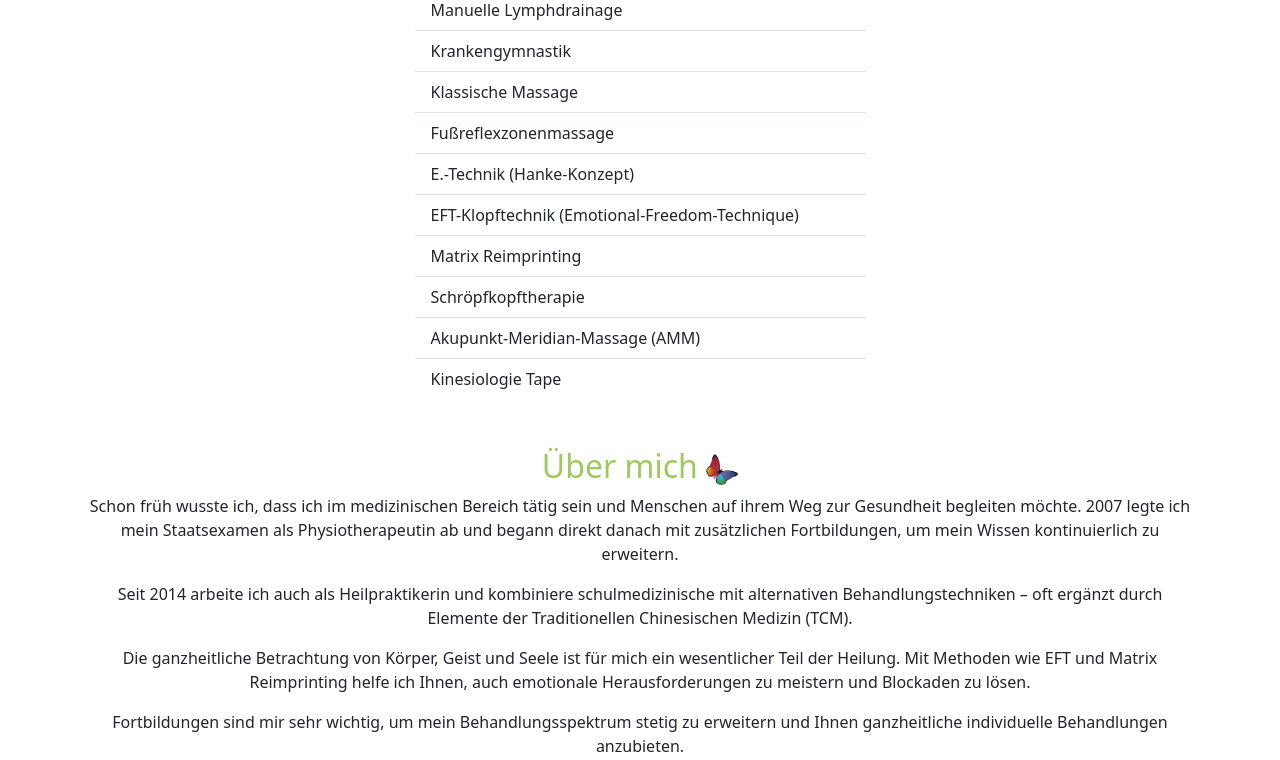
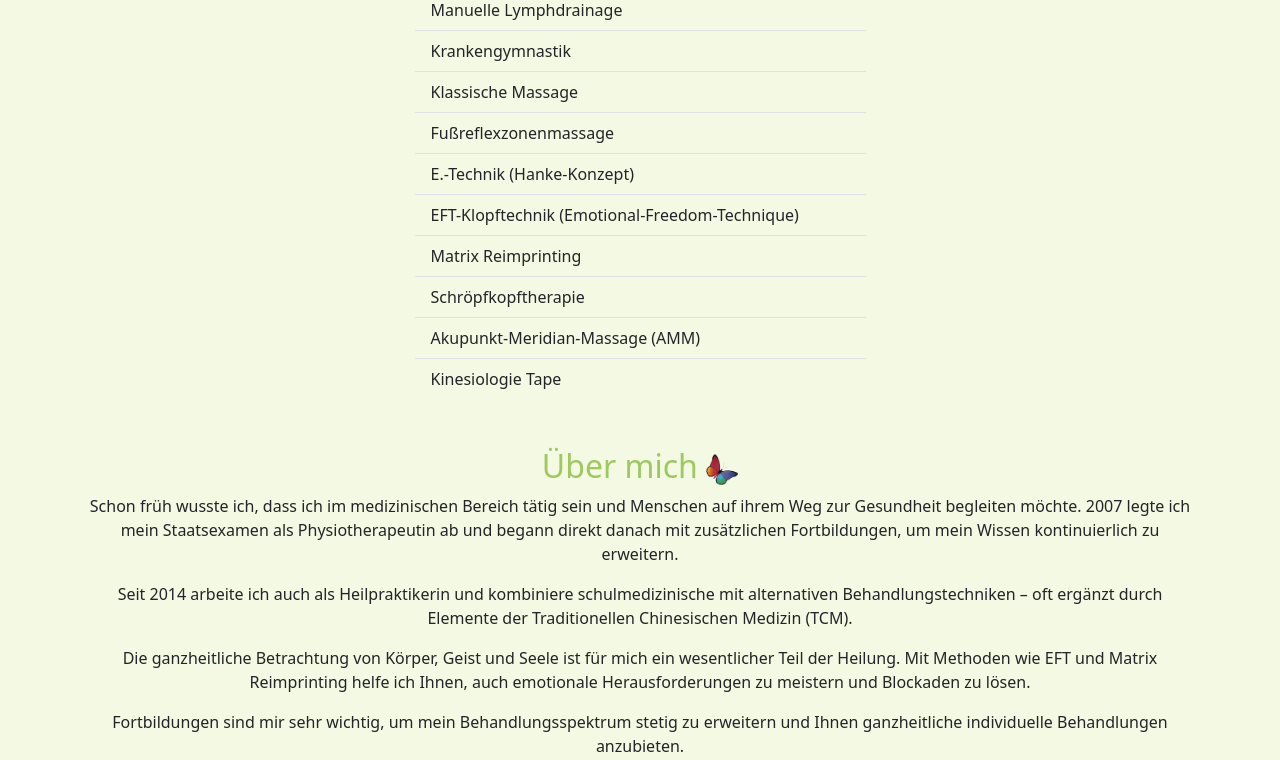
Before and after one commit to m8d3/praxis-web, a plain HTML site: page docs/index.html in a window 1280 px wide. Shown: the part 340-1100 px from the top of the page. Drawn offline with nearby package versions, Linux system fonts and the light colour scheme.

Commit message:
Hintergrund

```diff
--- a/docs/style/style.css
+++ b/docs/style/style.css
@@ -1,3 +1,7 @@
+body {
+    background-color: #f3f9e2;
+}
+
 .navbar {
     background-color: #9DC95F;
 }
@@ -35,3 +39,15 @@ h2 .butterfly-icon {
     border-color: #85B24D;
     color: #fff;
 }
+
+.list-group {
+    background-color: #f3f9e2;
+}
+
+.list-group-item {
+    background-color: #f3f9e2;
+}
+
+.list-group-item:hover {
+    background-color: #e5f1b1;
+}
```
